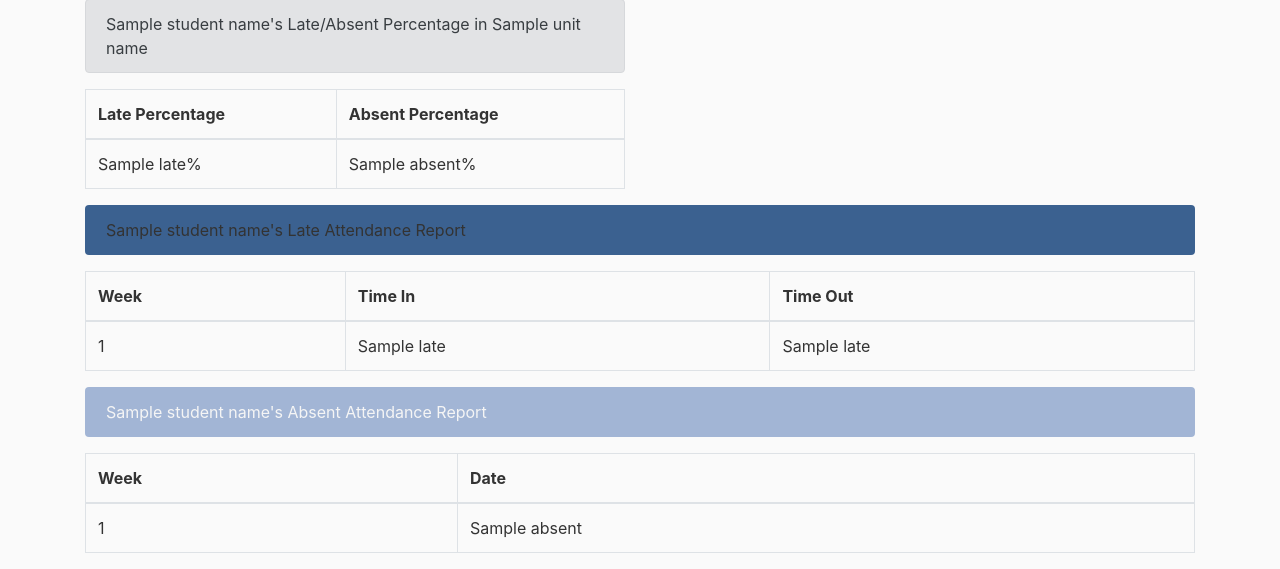
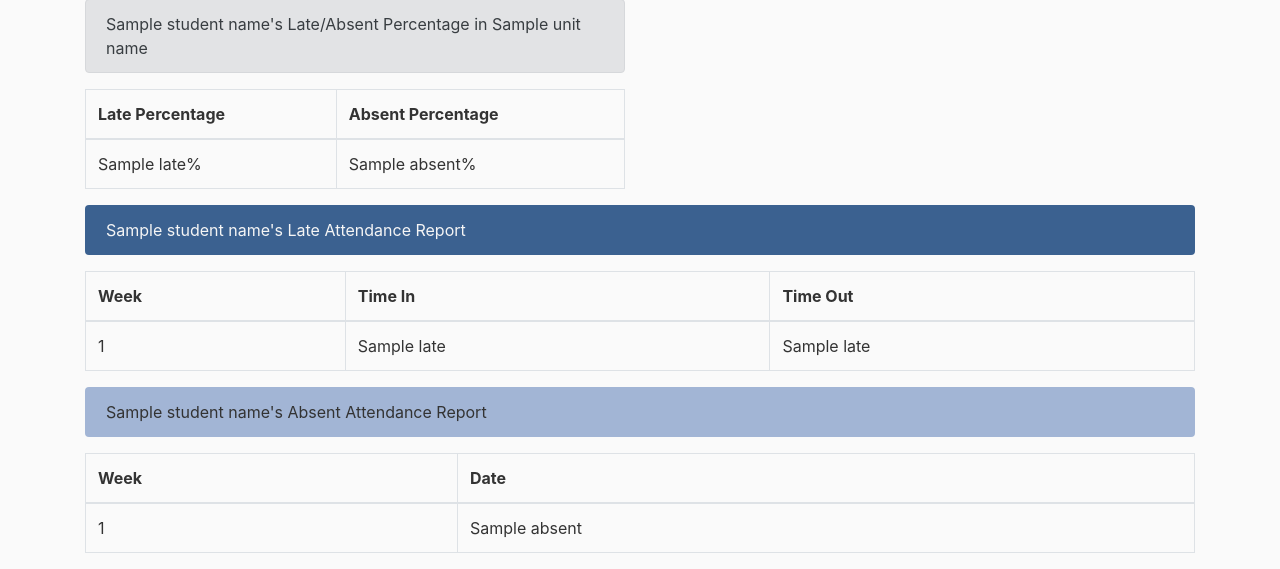
Before and after one commit to limjinyung/FYP-Attendance-Website, a Flask app: template attendancewebsite/templates/late_absent_page.html in a window 1280 px wide. Shown: the part 306-875 px from the top of the page. Run offline with Flask 2, Linux system fonts and the light colour scheme; the template is opened without the code that fills it: most values are stand-ins (such as "Sample title", 1, 10 or a date in 2020); parts of the project's set-up code (start-up, migrations or seed data) failed here and were passed over; some libraries are stand-ins or nearby versions.

Commit message:
update late/absent page word color

```diff
--- a/attendancewebsite/templates/late_absent_page.html
+++ b/attendancewebsite/templates/late_absent_page.html
@@ -61,7 +61,7 @@
     <div>
         <table class="table table-hover table-bordered">
           <thead>
-            <div class="alert" role="alert" style="background-color:#3B6190">
+            <div class="alert" role="alert" style="background-color:#3B6190; color:whitesmoke">
                 {% if student_name == "" and unit_name == "" %}
                     Late Attendance Report
                 {% else %}
@@ -89,7 +89,7 @@
     <div>
         <table class="table table-hover table-bordered">
           <thead>
-            <div class="alert" role="alert" style="background-color:#A2B5D5; color:whitesmoke">
+            <div class="alert" role="alert" style="background-color:#A2B5D5">
                 {% if student_name == "" and unit_name == "" %}
                     Absent Attendance Report
                 {% else %}
```
